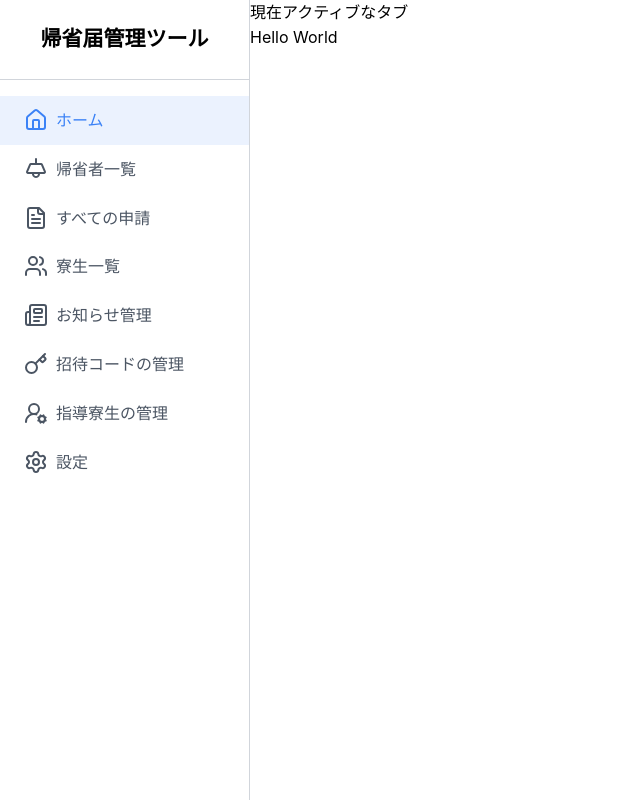
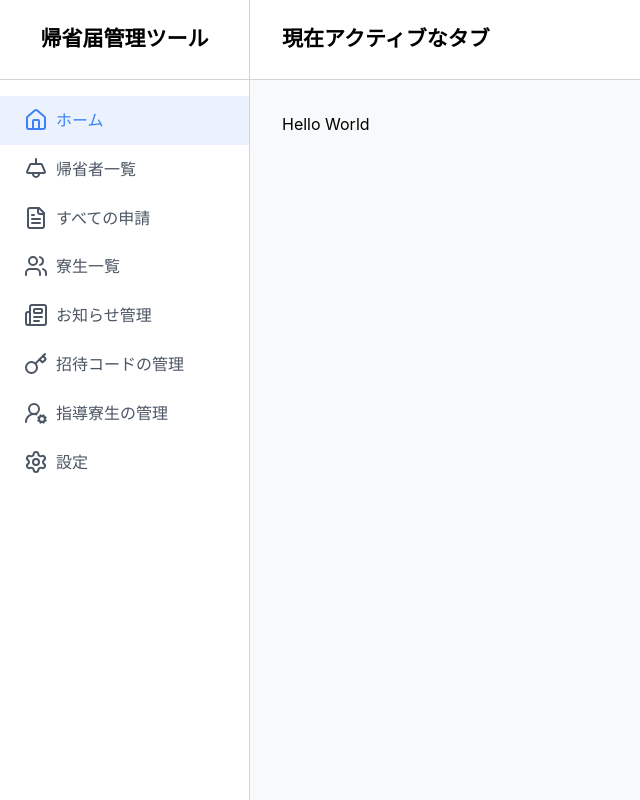
Before and after one commit to mokkun55/yurigaoka-app-teacher, a Next.js app: page / in a window 1280 px wide. Shown: the whole page, without its empty margins (0-640 px from the left). Built offline with nearby package versions, Linux system fonts and the light colour scheme; a web font is replaced by a local one.

Commit message:
feat: layout main contentの作成

```diff
--- a/src/app/layout.module.css
+++ b/src/app/layout.module.css
@@ -28,5 +28,31 @@
   }
 
   .mainContent {
+    display: flex;
+    flex-direction: column;
+    flex: 1;
+
+    .header {
+      display: flex;
+      height: 80px;
+      padding: 0 32px;
+      justify-content: space-between;
+      align-items: center;
+      border-bottom: 1px solid var(--border-gray);
+
+      .headerTitle {
+        font-size: 21px;
+        font-weight: 700;
+      }
+    }
+
+    .content {
+      display: flex;
+      flex-direction: column;
+      padding: 32px;
+      background-color: var(--background-light);
+      flex: 1;
+      height: 100%;
+    }
   }
 }
--- a/src/app/layout.tsx
+++ b/src/app/layout.tsx
@@ -48,7 +48,7 @@ export default function RootLayout({
             <div className={styles.mainContent}>
               {/* ヘッダー */}
               <div className={styles.header}>
-                <h2>現在アクティブなタブ</h2>
+                <h2 className={styles.headerTitle}>現在アクティブなタブ</h2>
               </div>
               <div className={styles.content}>{children}</div>
             </div>
```
